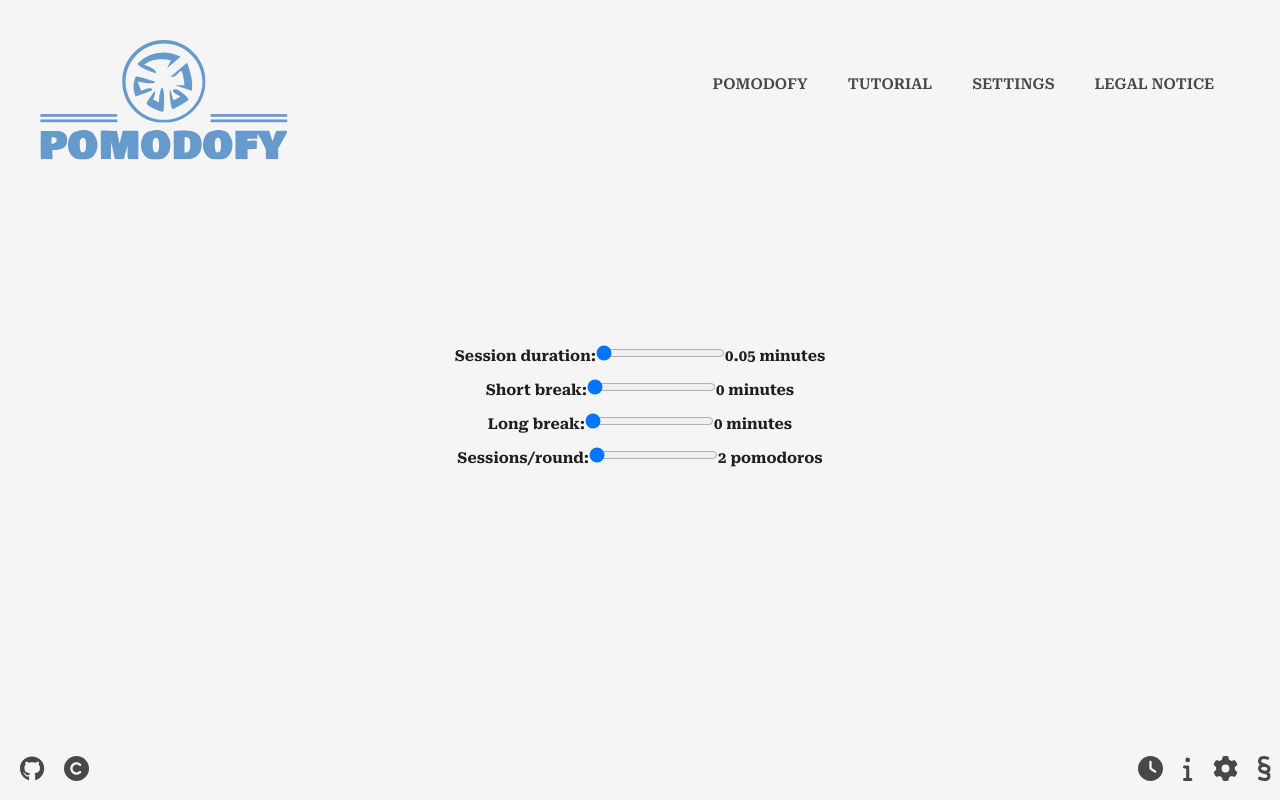
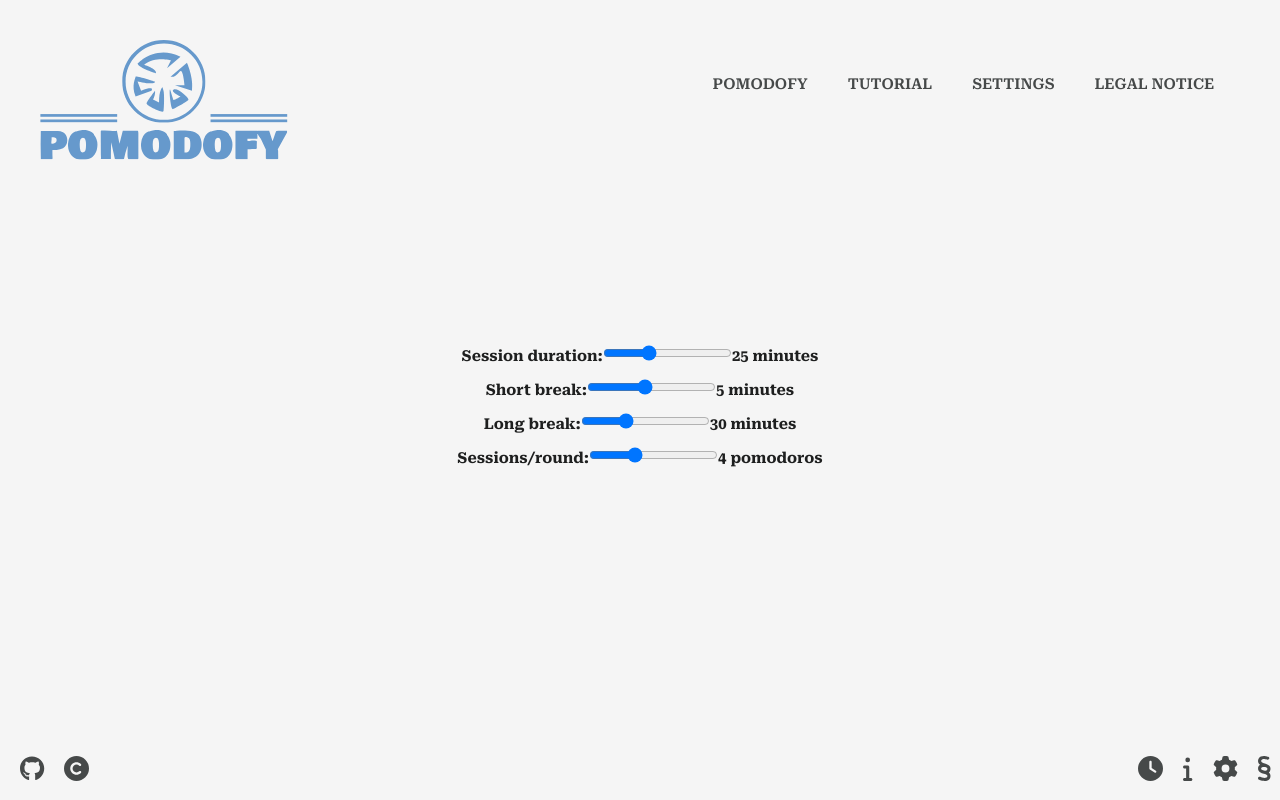
Before and after one commit to felixschmidt89/DCI_SPA_pomodofy, a React (Vite) app: page /settings in a window 1280 px wide. Built offline with nearby package versions, Linux system fonts and the light colour scheme.

Commit message:
increased timer buttons

```diff
--- a/src/components/TimerButton.module.css
+++ b/src/components/TimerButton.module.css
@@ -10,10 +10,9 @@
   background-color: transparent;
   border: none;
   cursor: pointer;
-  font-size: 1.8rem;
+  font-size: 2.5rem;
   color: var(--color-dark--2);
-  margin: 0.5rem;
-  padding: 0.5rem;
+  margin: 1.5rem;
 }
 
 .start-button:hover,
--- a/src/constants/timerConstants.jsx
+++ b/src/constants/timerConstants.jsx
@@ -2,15 +2,15 @@
 
 // Production defaults
 
-// export const timerMinutesDefault = 25;
-// export const shortBreakDurationDefault = 5;
-// export const longBreakDurationDefault = 30;
-// export const sessionsPerRoundDefault = 4;
+export const timerMinutesDefault = 25;
+export const shortBreakDurationDefault = 5;
+export const longBreakDurationDefault = 30;
+export const sessionsPerRoundDefault = 4;
+export const finishedSessionsDefault = 0;
+
+// // Test defaults
+// export const timerMinutesDefault = 0.05;
+// export const shortBreakDurationDefault = 0.05;
+// export const longBreakDurationDefault = 0.05;
+// export const sessionsPerRoundDefault = 2;
 // export const finishedSessionsDefault = 0;
-
-// Test defaults
-export const timerMinutesDefault = 0.05;
-export const shortBreakDurationDefault = 0.05;
-export const longBreakDurationDefault = 0.05;
-export const sessionsPerRoundDefault = 2;
-export const finishedSessionsDefault = 0;
--- a/src/contexts/TimerContext.jsx
+++ b/src/contexts/TimerContext.jsx
@@ -39,7 +39,7 @@ const TimerProvider = ({ children }) => {
     );
 
   const [sessionFinished, setSessionFinished] = useState(
-    localStorage.getItem("sessionFinished") || false
+    localStorage.getItem("sessionFinished") === "true" || false
   );
 
   // Update localStorage whenever the state changes
```
